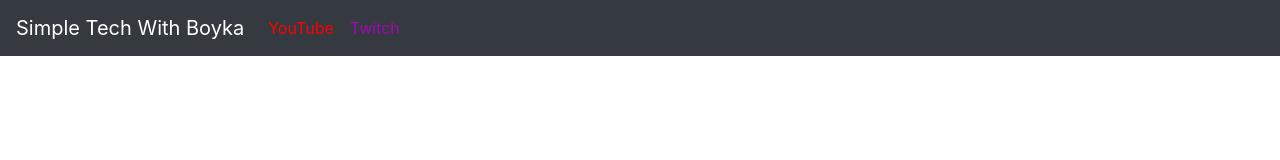
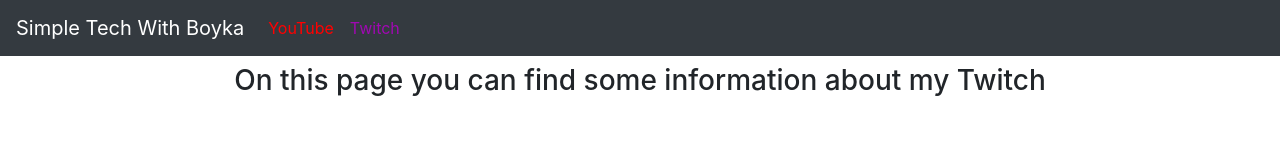
Before and after one commit to Bilyalq/BoykaTech, a plain HTML site: page twitch.html in a window 1280 px wide. Drawn offline with Linux system fonts and the light colour scheme.

Commit message:
Update twitch.html

```diff
--- a/twitch.html
+++ b/twitch.html
@@ -37,6 +37,10 @@
 
             </div>
         </nav>
+	<br>
+	<br>
+<p> <center> <h3> On this page you can find some information about my Twitch </h3> </center> </p>
+	<br>
 
 </body>
 
```
